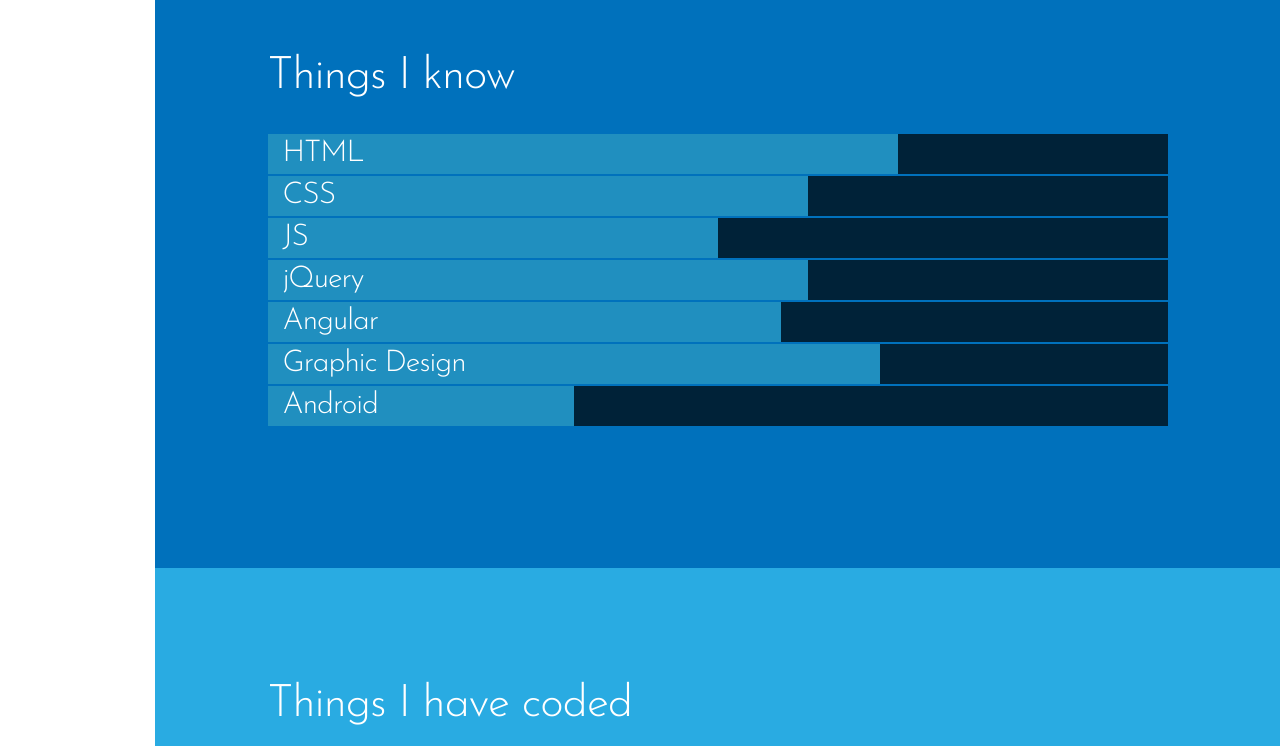
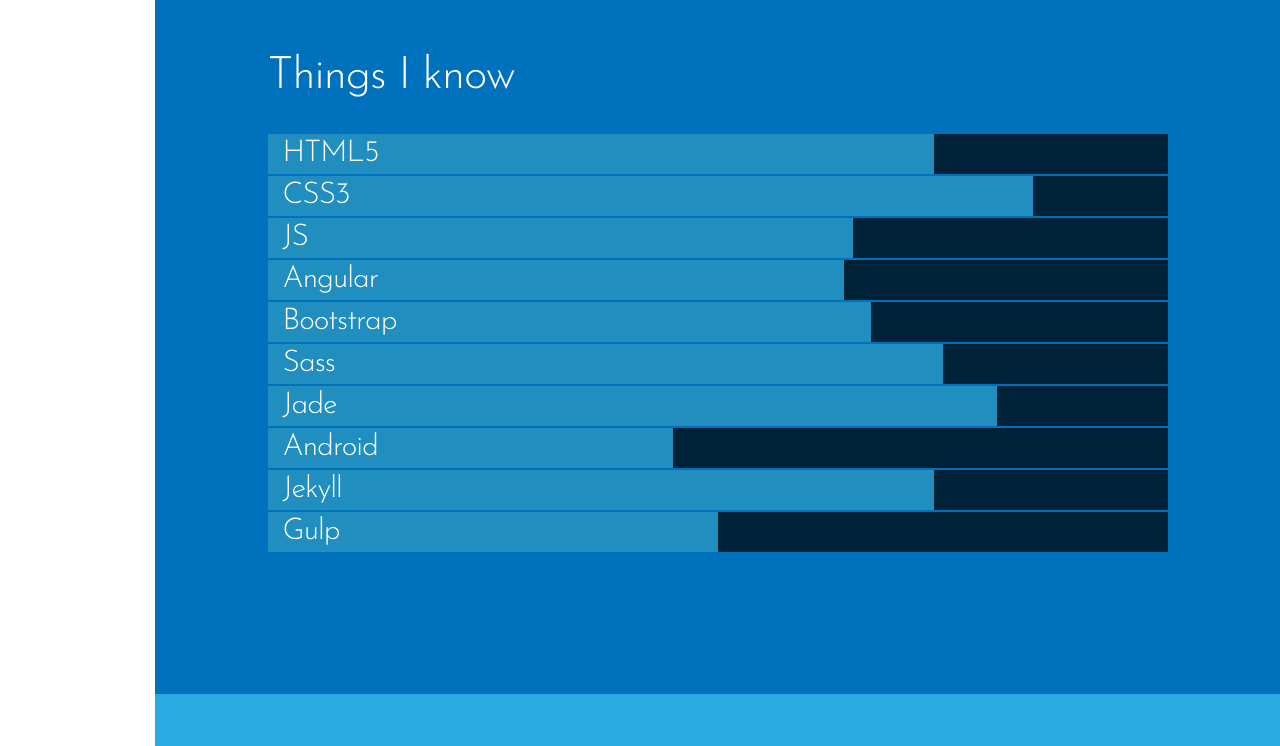
Before and after one commit to Utkarshbhimte/Portfolio, a plain HTML site: page index.html in a window 1280 px wide. Shown: the part 1340-2086 px from the top of the page. Drawn offline with Linux system fonts and the light colour scheme.

Commit message:
added new skills

```diff
--- a/index.html
+++ b/index.html
@@ -109,55 +109,6 @@
                 <div class="container">
                   <h1>Things I know</h1>
                   <div class="skill-lockup">
-                    <div class="skill">
-                      <div class="skill-back">
-                        <div class="skill-fill html">
-                          <h3>HTML</h3>
-                        </div>
-                      </div>
-                    </div>
-                    <div class="skill">
-                      <div class="skill-back">
-                        <div class="skill-fill css">
-                          <h3>CSS</h3>
-                        </div>
-                      </div>
-                    </div>
-                    <div class="skill">
-                      <div class="skill-back">
-                        <div class="skill-fill js">
-                          <h3>JS</h3>
-                        </div>
-                      </div>
-                    </div>
-                    <div class="skill">
-                      <div class="skill-back">
-                        <div class="skill-fill jquery">
-                          <h3>jQuery</h3>
-                        </div>
-                      </div>
-                    </div>
-                    <div class="skill">
-                      <div class="skill-back">
-                        <div class="skill-fill angular">
-                          <h3>Angular</h3>
-                        </div>
-                      </div>
-                    </div>
-                    <div class="skill">
-                      <div class="skill-back">
-                        <div class="skill-fill graphic">
-                          <h3>Graphic Design</h3>
-                        </div>
-                      </div>
-                    </div>
-                    <div class="skill">
-                      <div class="skill-back">
-                        <div class="skill-fill android">
-                          <h3>Android</h3>
-                        </div>
-                      </div>
-                    </div>
                   </div>
                 </div>
               </div>
--- a/js/script.js
+++ b/js/script.js
@@ -1,3 +1,16 @@
+var skillSet  = [
+  { "skill": 'HTML5', "measure":74},
+  { "skill": 'CSS3', "measure":85},
+  { "skill": 'JS', "measure":65},
+  { "skill": 'Angular', "measure":64},
+  { "skill": 'Bootstrap', "measure":67},
+  { "skill": 'Sass', "measure":75},
+  { "skill": 'Jade', "measure":81},
+  { "skill": 'Android', "measure":45},
+  { "skill": 'Jekyll', "measure":74},
+  { "skill": 'Gulp', "measure":50}];
+
+
 $(function() {
   // This will select everything with the class smoothScroll
   // This should prevent problems with carousel, scrollspy, etc...
@@ -13,6 +26,10 @@
       }
     }
   });
+    skillSet.forEach(function(el) {
+      $('.skill-lockup').append("<div class='skill'><div class='skill-back'><div class='skill-fill html'><h3>" + el.skill +"</h3></div></div></div>");
+    });
+
 });
 
 // Change the speed to whatever you want
@@ -78,11 +95,10 @@
     });
 
     $('.skill-fill').each(function(i){
-      var width  = [ 70, 60, 50, 60, 57 , 68 , 34, 88 ];
 
       setTimeout(function () {
         $('.skill-fill').eq(i).css({
-          'width' : width[i] + '%'
+          'width' : skillSet[i].measure + '%'
         });
       }, 100 * (i + 1));
 
@@ -95,7 +111,7 @@
     $('.learned').each(function(i){
 
       setTimeout(function () {
-        $(".learned").eq(i).animate({'opacity': '1'});
+        $(".learned").eq(i).animate({ 'opacity': '1'});
       }, 600 * i);
 
     });
```
Also changed, not shown: css/style.css.
